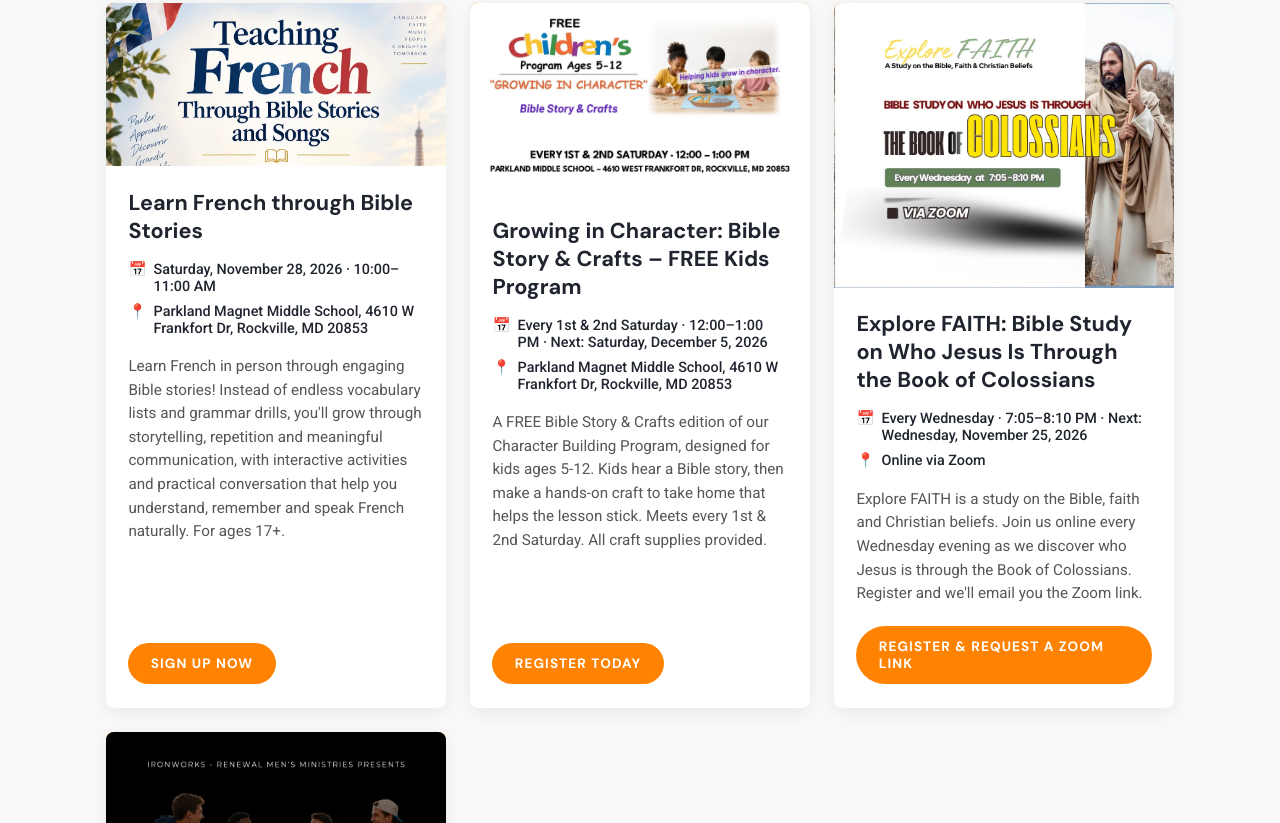
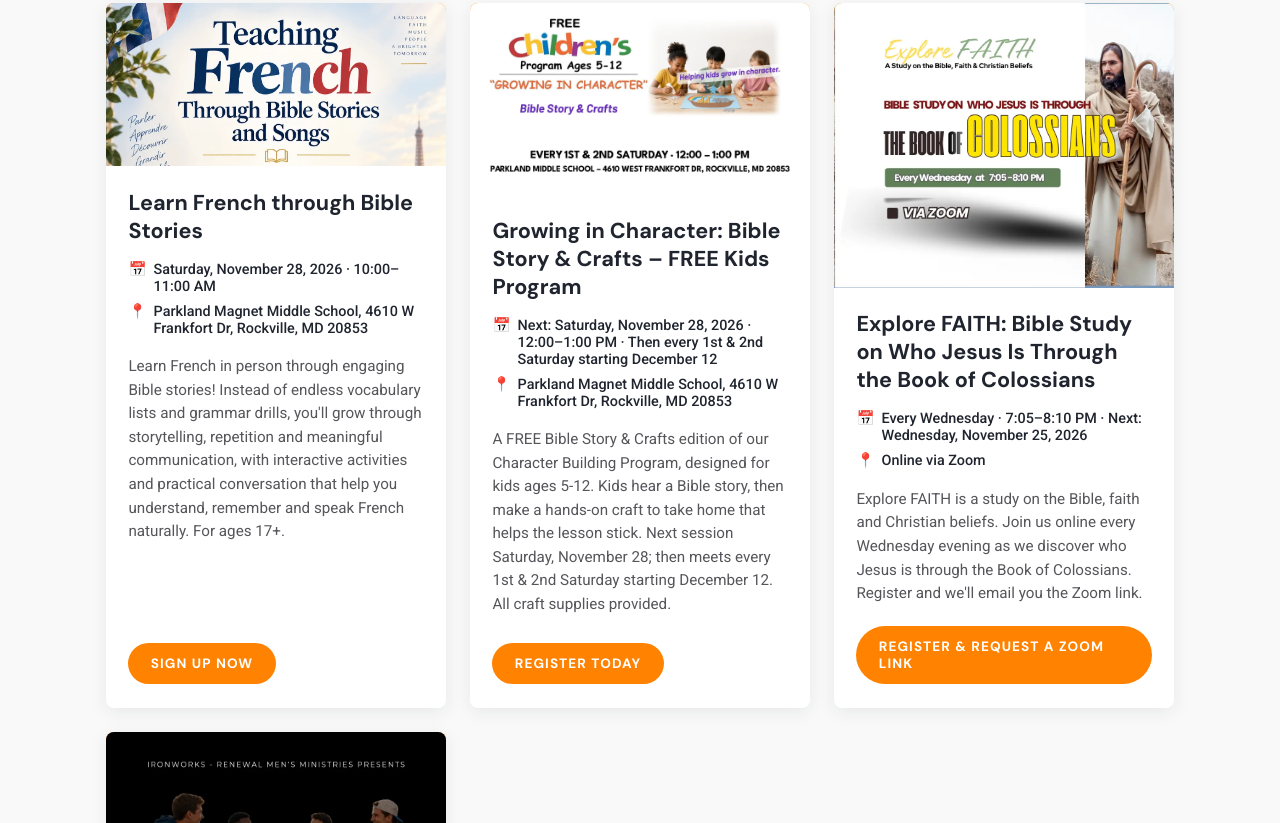
Before and after one commit to bocko7/renewal-life-events, a plain HTML site: page index.html in a window 1280 px wide. Shown: the part 404-1227 px from the top of the page. Drawn offline with Linux system fonts and the light colour scheme.

Commit message:
Move the Growing in Character next session to November 28, 2026. (#9)
The free kids program meets next on Saturday, November 28, then every 1st and 2nd Saturday starting December 12.

Co-authored-by: Cursor Agent <cursoragent@cursor.com>

```diff
--- a/index.html
+++ b/index.html
@@ -28,9 +28,9 @@ const EVENTS = [
   },
   {
     title: "Growing in Character: Bible Story & Crafts – FREE Kids Program",
-    date: "Every 1st & 2nd Saturday · 12:00–1:00 PM · Next: Saturday, December 5, 2026",
+    date: "Next: Saturday, November 28, 2026 · 12:00–1:00 PM · Then every 1st & 2nd Saturday starting December 12",
     location: "Parkland Magnet Middle School, 4610 W Frankfort Dr, Rockville, MD 20853",
-    description: "A FREE Bible Story & Crafts edition of our Character Building Program, designed for kids ages 5-12. Kids hear a Bible story, then make a hands-on craft to take home that helps the lesson stick. Meets every 1st & 2nd Saturday. All craft supplies provided.",
+    description: "A FREE Bible Story & Crafts edition of our Character Building Program, designed for kids ages 5-12. Kids hear a Bible story, then make a hands-on craft to take home that helps the lesson stick. Next session Saturday, November 28; then meets every 1st & 2nd Saturday starting December 12. All craft supplies provided.",
     url: "https://www.eventbrite.com/e/growing-in-character-free-kids-program-ages-5-12-tickets-2004858870852",
     image: "images/growing-in-character-1st-2nd-saturday.webp",
     imageRatio: "16/9",
```
